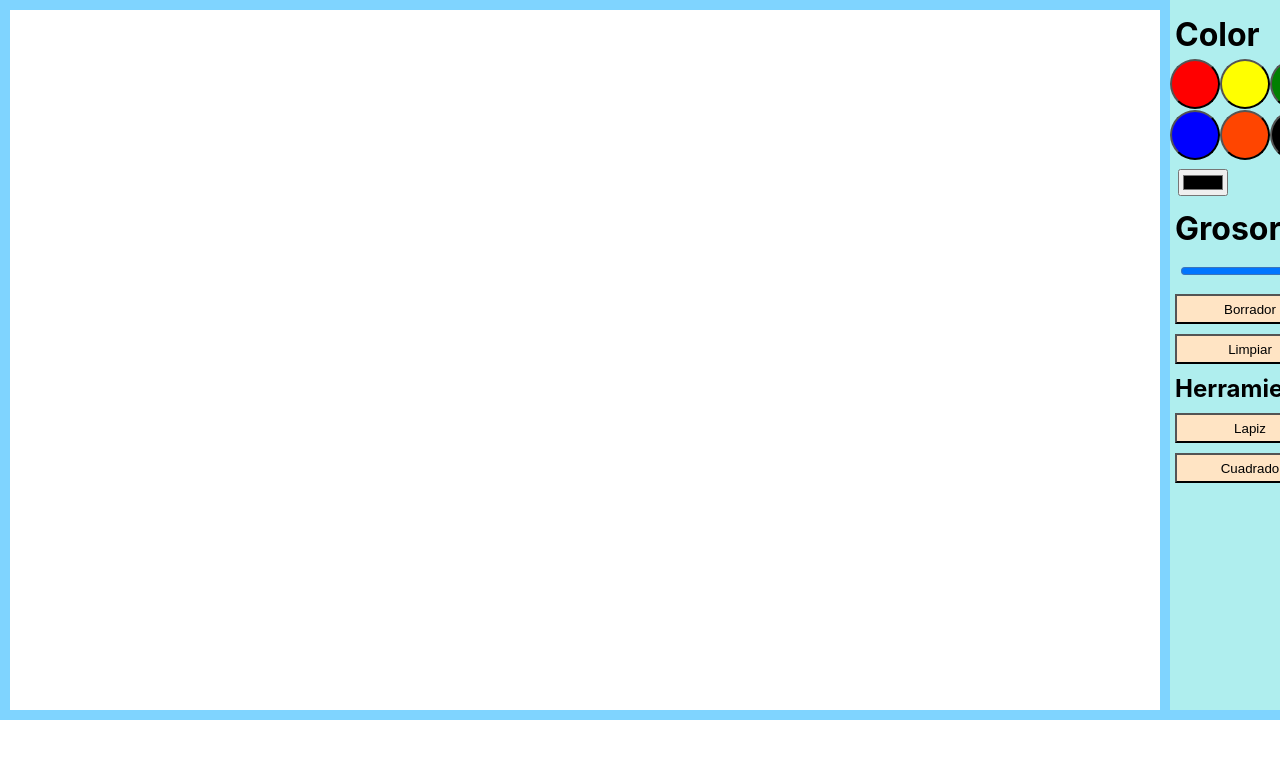
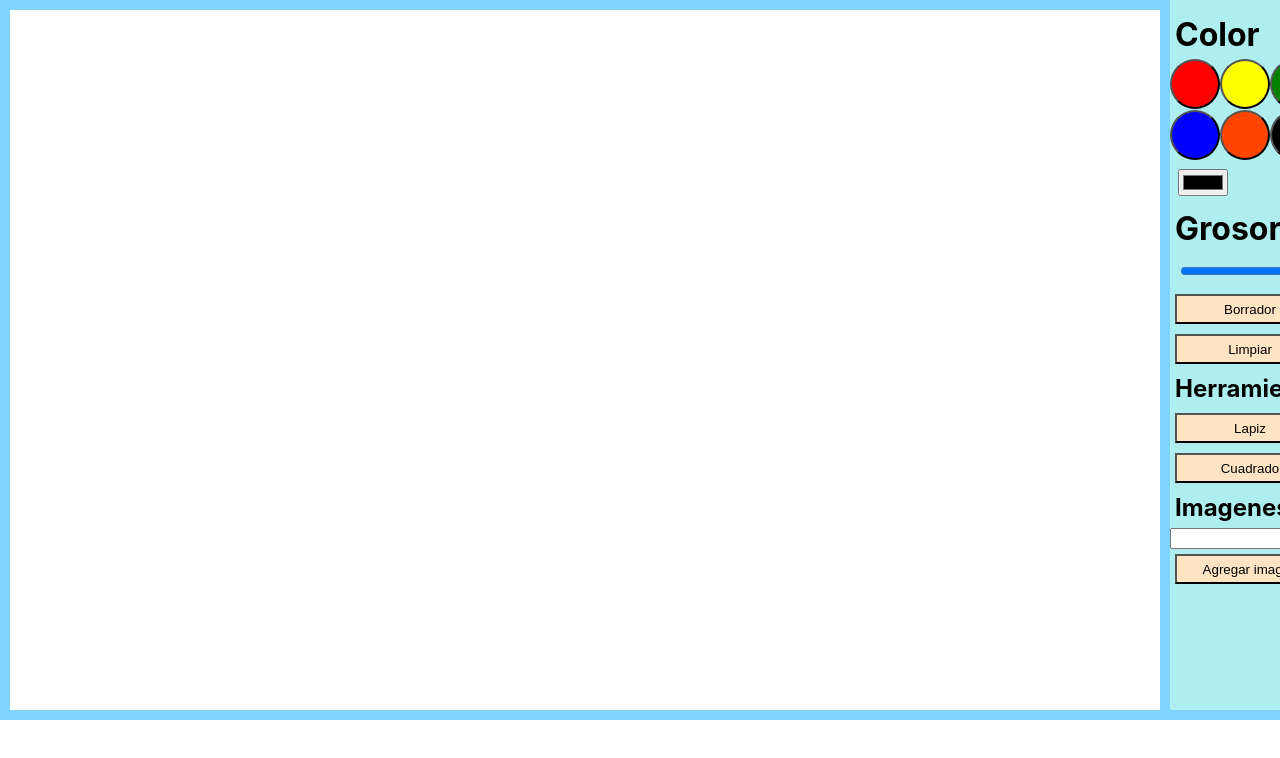
Before and after one commit to nnpqo/PizarraReact, a React (Create React App) app: page / in a window 1280 px wide. Shown: the top 758 px of the page. Built offline with nearby package versions, Linux system fonts and the light colour scheme.

Commit message:
Agregar insertar imagen

```diff
--- a/src/App.js
+++ b/src/App.js
@@ -66,6 +66,19 @@ const dibujar = (e) => {
 
 };
 
+
+
+const dibujarImagen = (url) => {
+  console.log(url)
+
+  const ctx = canvasRef.current.getContext('2d');
+
+  var imageObj1 = new Image();
+  imageObj1.src = url
+  imageObj1.onload = function() {
+      ctx.drawImage(imageObj1,0,0);
+  }
+}
 const limpiar = () =>{
   const canvas = canvasRef.current;
   // eslint-disable-next-line
@@ -89,6 +102,7 @@ return (
 		cambiarGrosor={cambiarGrosor}
     limpiar={limpiar}
     cambiarHerramienta={cambiarHerramienta}
+    dibujarImagen={dibujarImagen}
 		/>
 	</div>
 );
--- a/src/components/Menu.jsx
+++ b/src/components/Menu.jsx
@@ -1,7 +1,15 @@
 import React from "react";
+import { useState } from "react";
 import "../App.css";
 
-const Menu = ({ cambiarColor, cambiarGrosor, limpiar, cambiarHerramienta }) => {
+
+const Menu = ({ cambiarColor, cambiarGrosor, limpiar, cambiarHerramienta, dibujarImagen }) => {
+	const [inputValue, setInputValue] = useState("");
+
+	const onChangeHandler = event => {
+		setInputValue(event.target.value);
+	};
+
 	return (
 		<div className="Menu">
 			<div id="Colores">
@@ -36,6 +44,11 @@ const Menu = ({ cambiarColor, cambiarGrosor, limpiar, cambiarHerramienta }) => {
 			<h2>Herramientas </h2>
 			<button onClick={() => cambiarHerramienta("lapiz")}>Lapiz</button>
 			<button onClick={() => cambiarHerramienta("cuadrado")}>Cuadrado</button>
+			<h2>Imagenes </h2>
+			<input type="text" value={inputValue}
+			      onCopy={onChangeHandler}
+				  onChange={onChangeHandler} name="name" />
+			<button onClick={() => dibujarImagen(inputValue)}>Agregar imagen</button>
 			</div>
 		</div>
 	);
```
